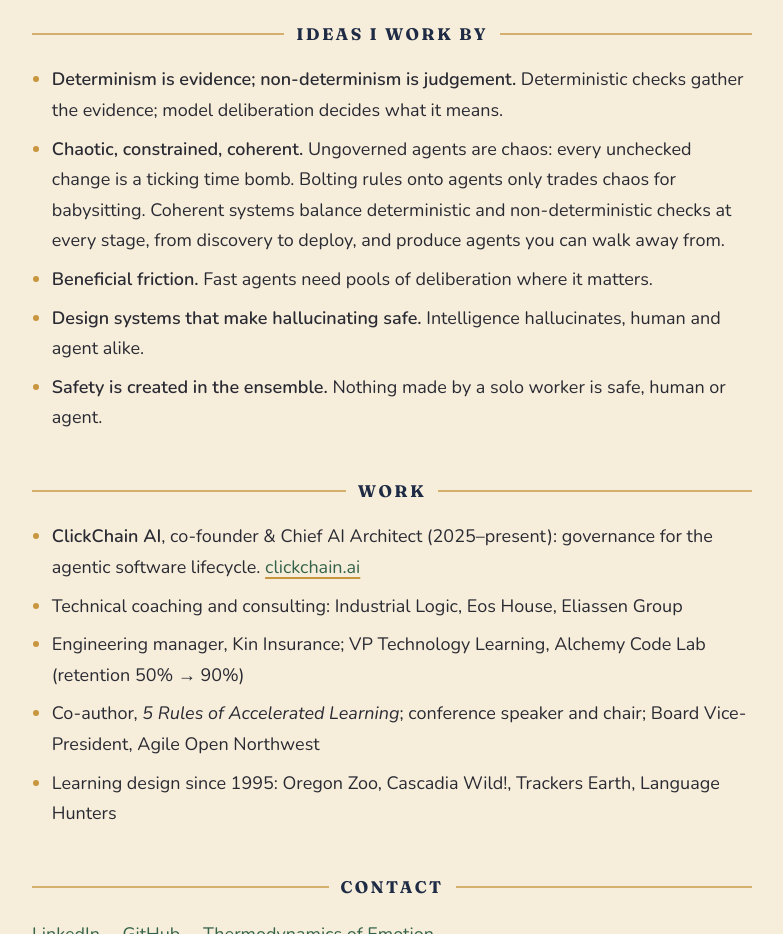
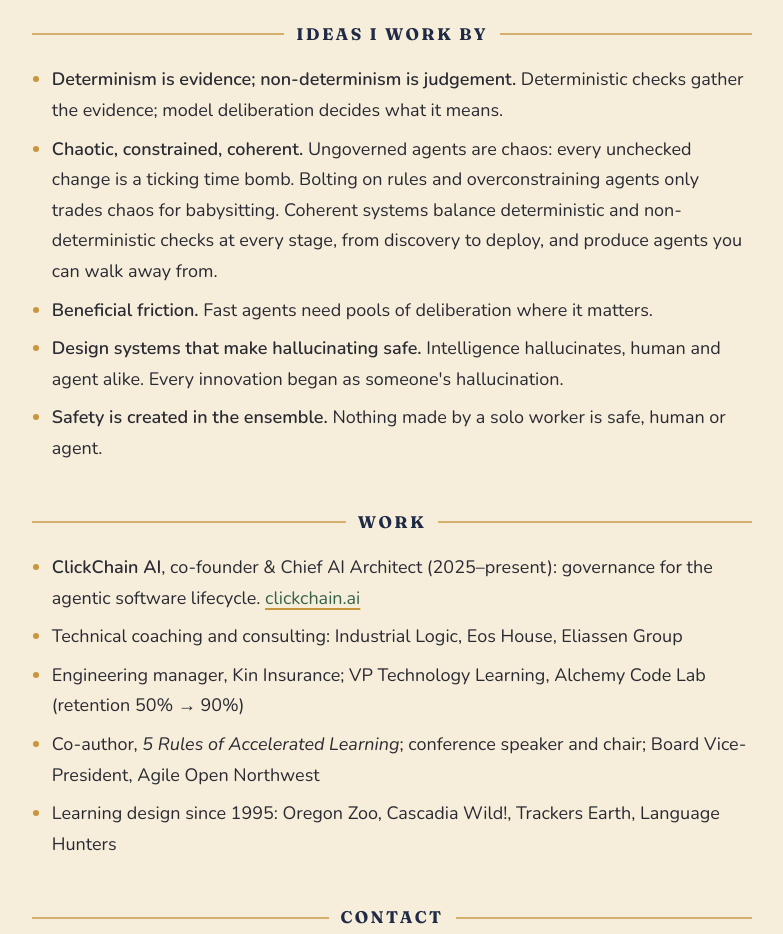
Before and after one commit to willemlarsen/willemlarsen.github.io, a plain HTML site: page index.html in a window 1280 px wide. Shown: the part 1540-2474 px from the top of the page, without its empty margins (248-1031 px from the left). Drawn offline with nearby package versions, Linux system fonts and the light colour scheme.

Commit message:
Ideas: name overconstraining; hallucination as the seed of innovation
Co-Authored-By: Claude Opus 5.5 <noreply@anthropic.com>

```diff
--- a/index.html
+++ b/index.html
@@ -37,9 +37,9 @@
   <h2>Ideas I work by</h2>
   <ul class="plain">
     <li><strong>Determinism is evidence; non-determinism is judgement.</strong> Deterministic checks gather the evidence; model deliberation decides what it means.</li>
-    <li><strong>Chaotic, constrained, coherent.</strong> Ungoverned agents are chaos: every unchecked change is a ticking time bomb. Bolting rules onto agents only trades chaos for babysitting. Coherent systems balance deterministic and non-deterministic checks at every stage, from discovery to deploy, and produce agents you can walk away from.</li>
+    <li><strong>Chaotic, constrained, coherent.</strong> Ungoverned agents are chaos: every unchecked change is a ticking time bomb. Bolting on rules and overconstraining agents only trades chaos for babysitting. Coherent systems balance deterministic and non-deterministic checks at every stage, from discovery to deploy, and produce agents you can walk away from.</li>
     <li><strong>Beneficial friction.</strong> Fast agents need pools of deliberation where it matters.</li>
-    <li><strong>Design systems that make hallucinating safe.</strong> Intelligence hallucinates, human and agent alike.</li>
+    <li><strong>Design systems that make hallucinating safe.</strong> Intelligence hallucinates, human and agent alike. Every innovation began as someone's hallucination.</li>
     <li><strong>Safety is created in the ensemble.</strong> Nothing made by a solo worker is safe, human or agent.</li>
   </ul>
 
```
